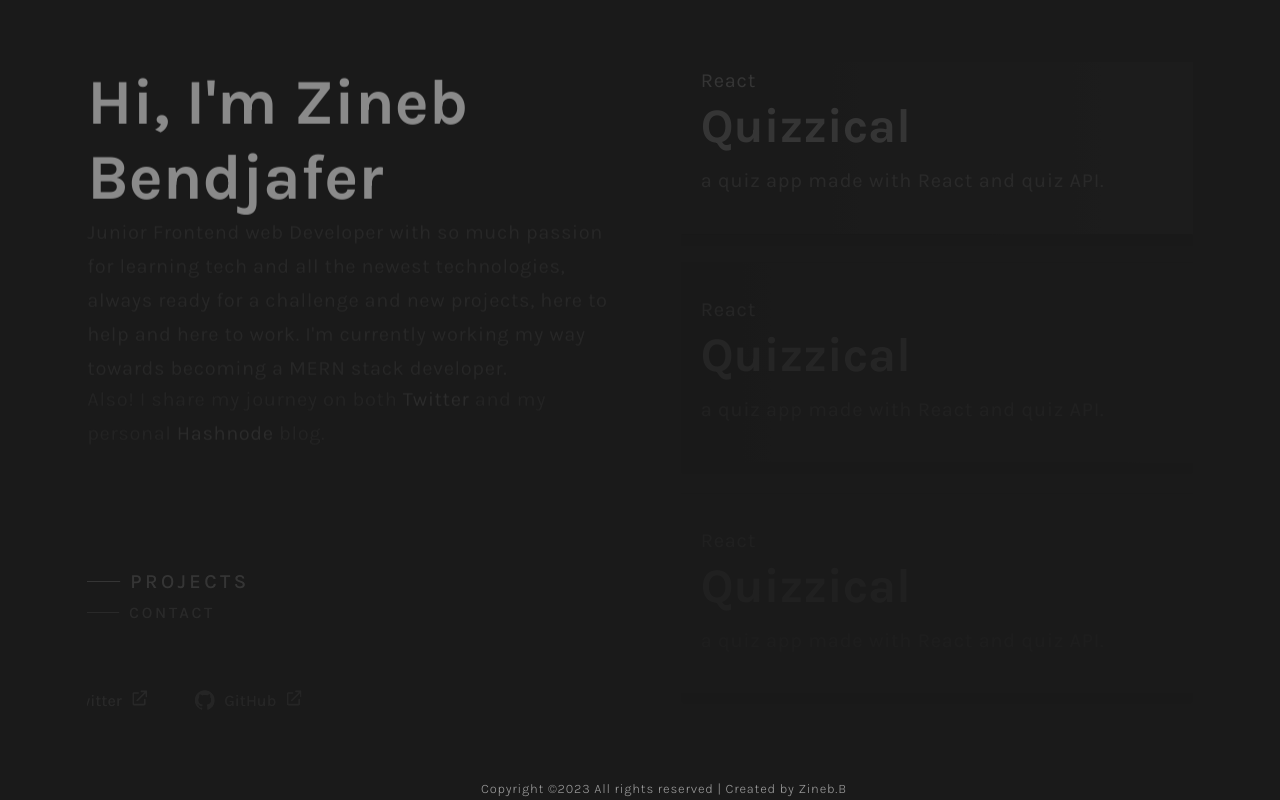
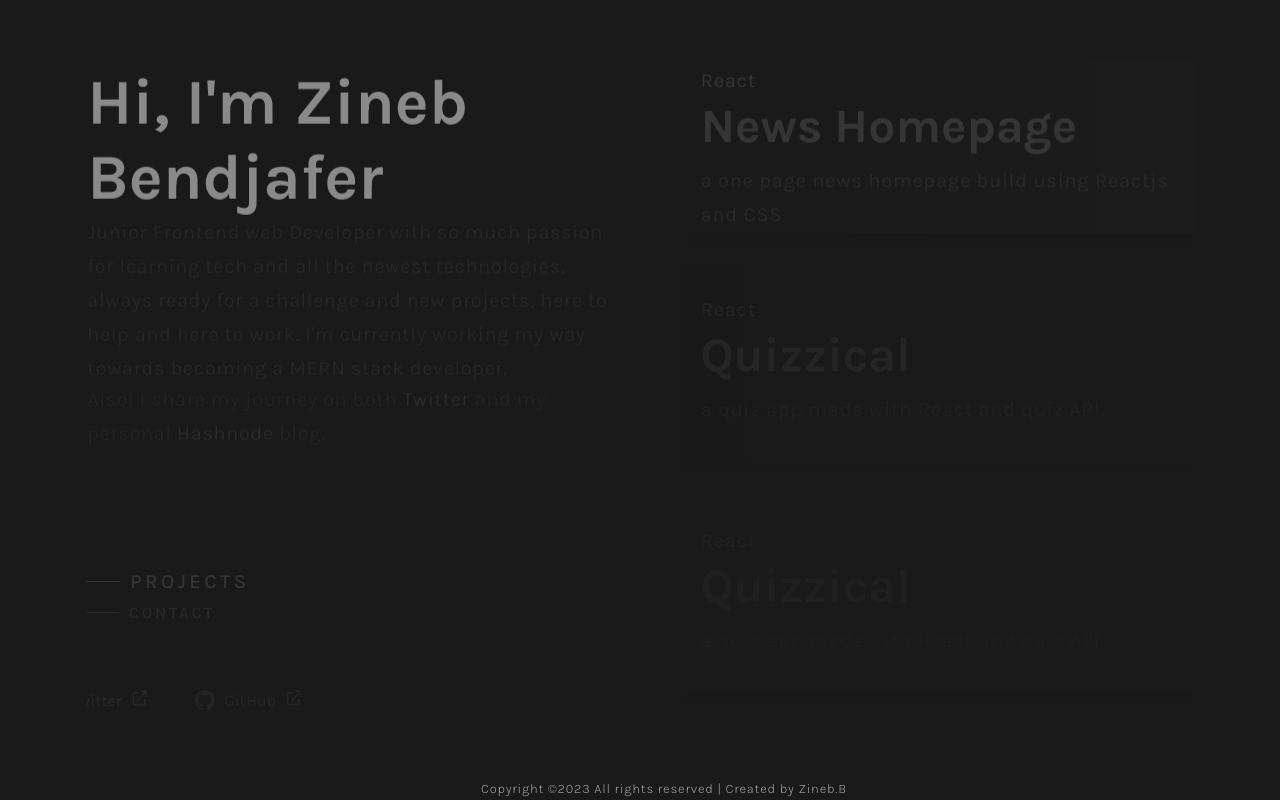
Before and after one commit to wx-it/new-portfolio, a React (Create React App) app: page / in a window 1280 px wide. Shown: the top 800 px of the page. Built offline with nearby package versions, Linux system fonts and the light colour scheme.

Commit message:
added news homepage link

```diff
--- a/src/components/Projects.jsx
+++ b/src/components/Projects.jsx
@@ -20,12 +20,12 @@ const Projects = () => {
         >
           <div className="link">
             <p>React</p>
-            <a href="">
+            <a target={"_blank"} href="http://news-homepage-wxit.vercel.app/">
               <img src={GrayLink} alt="" />
             </a>
           </div>
-          <h2>Quizzical</h2>
-          <p>a quiz app made with React and quiz API.</p>
+          <h2>News Homepage</h2>
+          <p>a one page news homepage build using Reactjs and CSS</p>
         </motion.div>
 
         <motion.div
```
